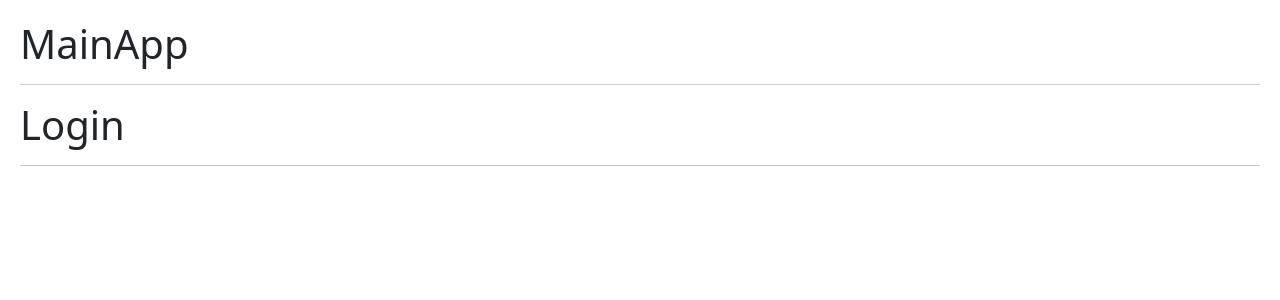
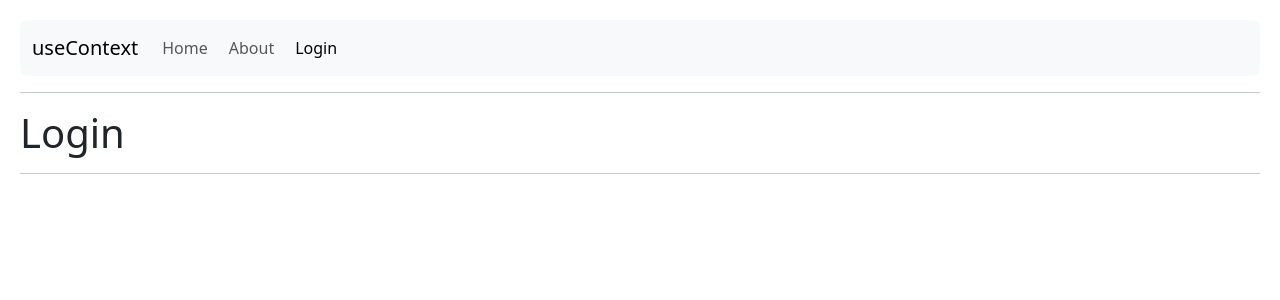
Before and after one commit to PyCeciliaReyes/hooks-App, a React (Vite) app: page /login in a window 1280 px wide. Shown: the top 300 px of the page. Built offline with nearby package versions, Linux system fonts and the light colour scheme.

Commit message:
Clase: NavLink
Creacion del navbar utilizando el componente navLink de react router dom

```diff
--- a/src/09-useContext/MainApp.jsx
+++ b/src/09-useContext/MainApp.jsx
@@ -1,10 +1,10 @@
 import { Navigate, Route, Routes } from 'react-router-dom';
-import { HomePage, AboutPage, Login } from './index';
+import { HomePage, AboutPage, Login, NavBar } from './index';
 
 export const MainApp = () => {
     return(
         <>
-            <h1>MainApp</h1>
+            <NavBar />
             <hr />
 
             <Routes>
--- /dev/null
+++ b/src/09-useContext/NavBar.jsx
@@ -0,0 +1,35 @@
+import { Link, NavLink } from 'react-router-dom';
+
+export const NavBar = () => {
+    return(
+        <>
+            <nav class="navbar navbar-expand-lg bg-body-tertiary rounded-3">
+                <div class="container-fluid">
+                    <Link class="navbar-brand" to="/">useContext</Link>
+                        <div class="collapse navbar-collapse" id="navbarNav">
+                            <ul class="navbar-nav">
+                                <NavLink
+                                    className={({isActive}) => `nav-link ${ isActive ? 'active' : ''}`}
+                                    to='/'
+                                >
+                                    Home
+                                </NavLink>
+                                <NavLink
+                                    className={({isActive}) => `nav-link ${ isActive ? 'active' : ''}`}
+                                    to='/about'
+                                >
+                                    About
+                                </NavLink>
+                                <NavLink
+                                    className={({isActive}) => `nav-link ${ isActive ? 'active' : ''}`}
+                                    to='/login'
+                                >
+                                    Login
+                                </NavLink>
+                            </ul>
+                        </div>
+                </div>
+            </nav>
+        </>
+    );
+};
--- a/src/09-useContext/index.js
+++ b/src/09-useContext/index.js
@@ -1,3 +1,4 @@
 export * from './AboutPage';
 export * from './HomePage';
 export * from './Login';
+export * from './NavBar';
--- a/src/index.css
+++ b/src/index.css
@@ -5,3 +5,7 @@ body {
 button {
   margin-right: 10px;
 }
+
+a {
+  margin-right: 5px;
+}
```
